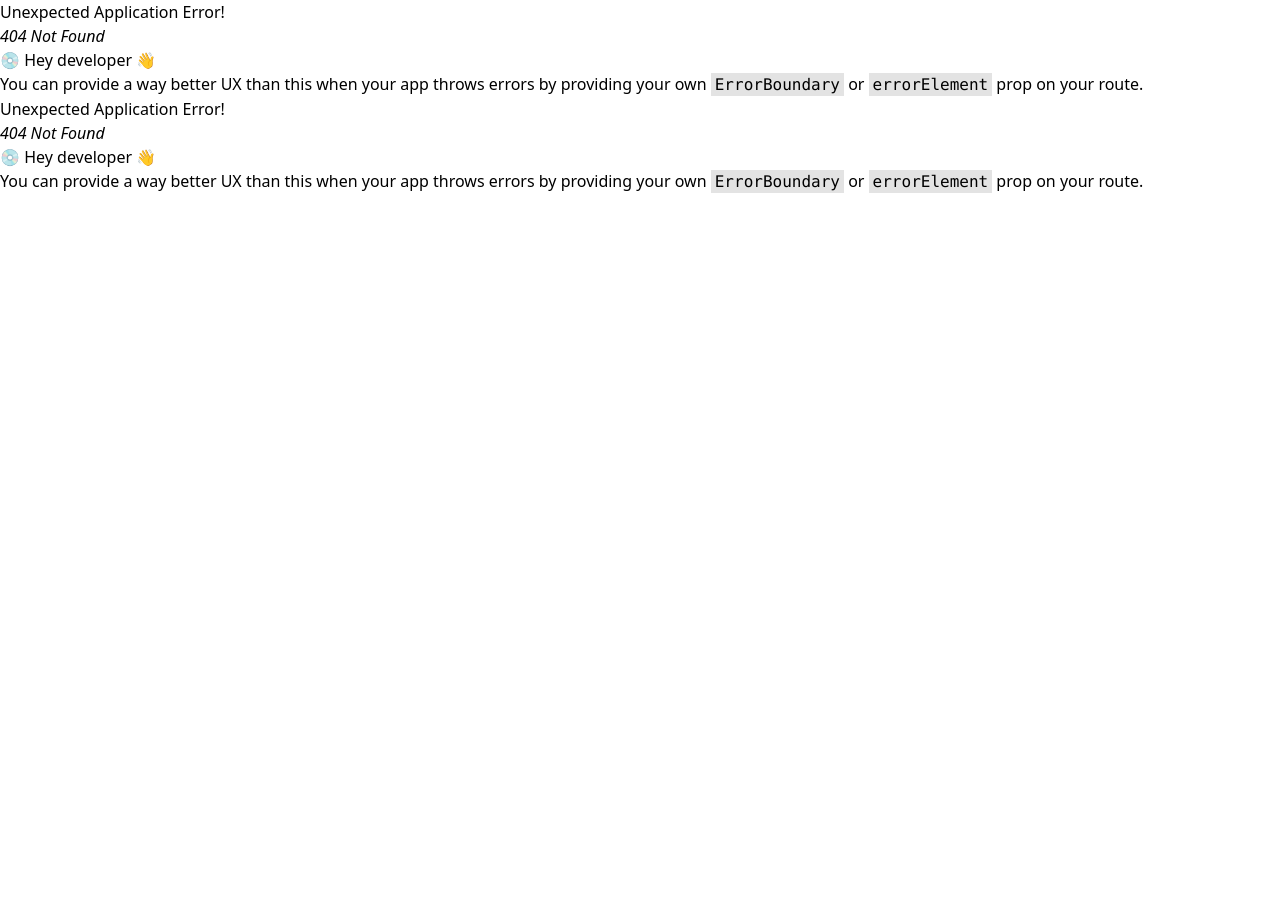
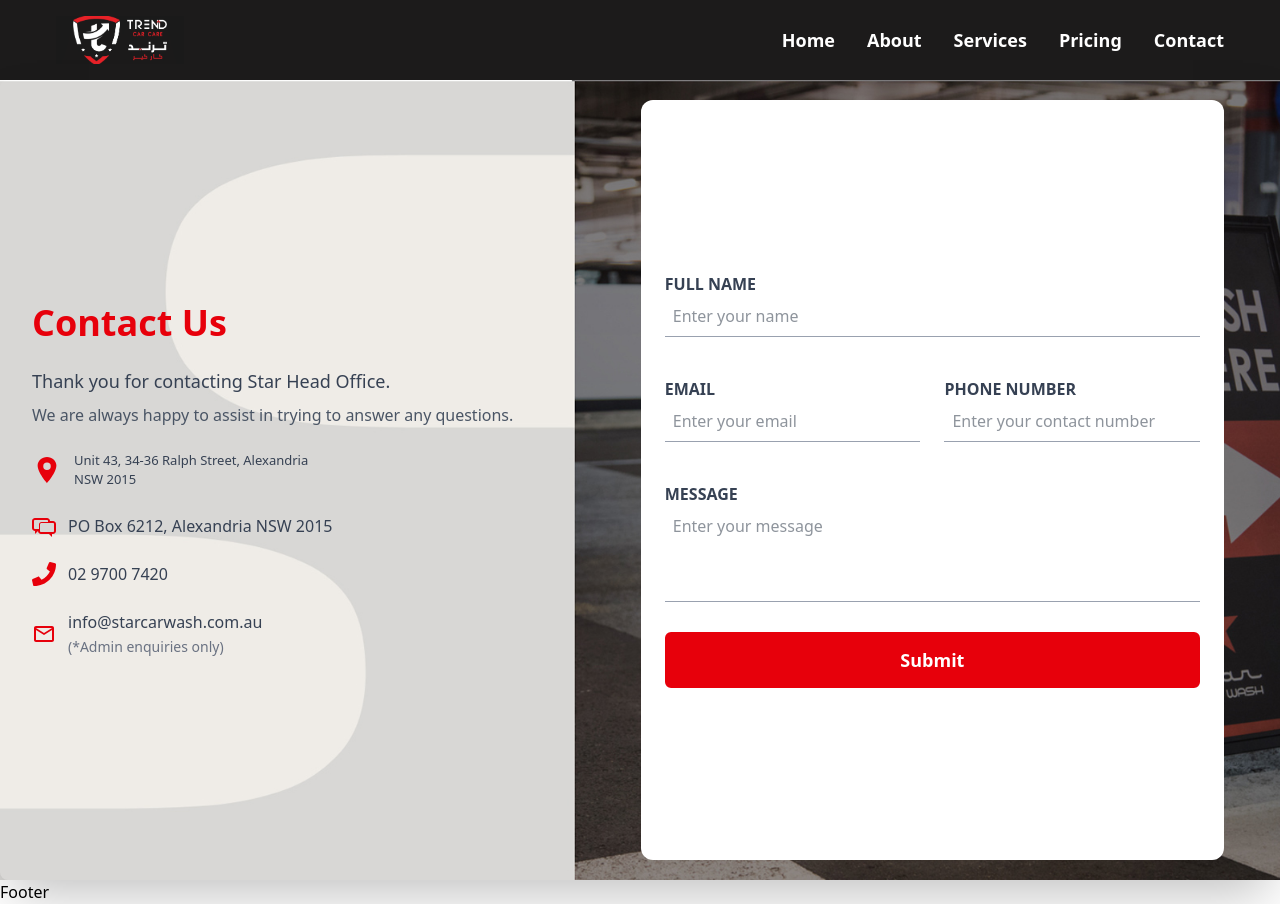
Before and after one commit to shakeel7521951/Trend-Car-Care, a React (Vite) app: page /contact-us in a window 1280 px wide. Before the commit this address had no page. Before the commit the page ends 800 px from the top, so only its background shows below. Built offline with nearby package versions, Linux system fonts and the light colour scheme.

Commit message:
add contact page

```diff
--- a/package.json
+++ b/package.json
@@ -14,6 +14,7 @@
     "framer-motion": "^12.4.0",
     "react": "^19.0.0",
     "react-dom": "^19.0.0",
+    "react-icons": "^5.4.0",
     "react-router-dom": "^7.1.5",
     "swiper": "^11.2.2",
     "tailwindcss": "^4.0.3"
--- a/src/components/Navbar.jsx
+++ b/src/components/Navbar.jsx
@@ -81,7 +81,7 @@ const Navbar = () => {
             </li>
             <li>
               <Link
-                to={"#"}
+                to="/contact-us"
                 className="block py-2 px-3 text-white rounded-sm hover:text-[#E82129] md:p-0"
                 onClick={() => setIsOpen(false)}
               >
--- a/src/main.jsx
+++ b/src/main.jsx
@@ -5,7 +5,6 @@ import App from './App.jsx'
 
 createRoot(document.getElementById('root')).render(
   <StrictMode>
-    <App />
     <div className='bgColor'>
     <App />
     </div>
--- /dev/null
+++ b/src/pages/Contact.jsx
@@ -0,0 +1,136 @@
+import React from "react";
+import { IoLocationSharp } from "react-icons/io5";
+import { TiMessages } from "react-icons/ti";
+import { FaPhone } from "react-icons/fa";
+import { MdOutlineLocalPostOffice } from "react-icons/md";
+import contactDark from "../assets/contact-dark.jpg";
+
+const WashArray = {
+  imgSrc:
+    "https://images.pexels.com/photos/4870696/pexels-photo-4870696.jpeg?auto=compress&cs=tinysrgb&w=600",
+  labels: {
+    fullName: "FULL NAME",
+    email: "EMAIL",
+    phoneNumber: "PHONE NUMBER",
+    message: "MESSAGE",
+  },
+};
+
+export default function WashContact() {
+  return (
+    <div className="w-full min-h-screen bg-gray-900 flex justify-center items-center p-4 relative">
+      {/* Image Section */}
+      <img
+        src={contactDark}
+        alt="Contact Dark"
+        className="absolute inset-0 w-full h-full object-cover"
+      />
+
+      {/* Content Section */}
+      <div className="w-full bg-transparent rounded-lg h-[100%] shadow-2xl top-0 absolute flex flex-col md:flex-row overflow-hidden motion-safe:animate-fadeIn">
+        {/* Left Section (Image and Text) */}
+        <div className="w-full hidden md:w-[50%] h-[100%] md:flex flex-col justify-center p-8 motion-safe:animate-slideInLeft duration-700">
+          {/* Title Section */}
+          <div className="space-y-2">
+            <h1 className="text-4xl font-bold text-red-600 mb-6">
+              Contact Us
+            </h1>
+            <p className="text-gray-700 text-lg">
+              Thank you for contacting Star Head Office.
+            </p>
+            <p className="text-gray-600">
+              We are always happy to assist in trying to answer any questions.
+            </p>
+          </div>
+
+          {/* Contact Information */}
+          <div className="flex flex-col space-y-6 w-full mt-6">
+            <div className="flex items-center gap-3">
+              <IoLocationSharp className="text-red-600 text-3xl" />
+              <p className="text-gray-700 text-[13px]">
+                Unit 43, 34-36 Ralph Street, Alexandria <br /> NSW 2015
+              </p>
+            </div>
+
+            <div className="flex items-center gap-3">
+              <TiMessages className="text-red-600 text-2xl" />
+              <p className="text-gray-700">PO Box 6212, Alexandria NSW 2015</p>
+            </div>
+
+            <div className="flex items-center gap-3">
+              <FaPhone className="text-red-600 text-2xl" />
+              <p className="text-gray-700">02 9700 7420</p>
+            </div>
+
+            <div className="flex items-center gap-3">
+              <MdOutlineLocalPostOffice className="text-red-600 text-2xl" />
+              <p className="text-gray-700">
+                info@starcarwash.com.au <br />
+                <span className="text-sm text-gray-500">
+                  (*Admin enquiries only)
+                </span>
+              </p>
+            </div>
+          </div>
+        </div>
+
+        {/* Right Section (Form) */}
+        <div className="w-full md:w-[50%] p-6 bg-white flex flex-col justify-center my-5 mx-14 rounded-xl motion-safe:animate-slideInRight duration-700">
+          <div className="space-y-10">
+            {/* Full Name */}
+            <div className="transition-all duration-500">
+              <label className="block text-gray-700 font-semibold">
+                {WashArray.labels.fullName}
+              </label>
+              <input
+                type="text"
+                placeholder="Enter your name"
+                className="w-full border-b border-gray-400 bg-transparent text-gray-800 outline-none focus:border-red-500 transition-all duration-300 p-2"
+              />
+            </div>
+
+            {/* Email & Phone */}
+            <div className="flex flex-col md:flex-row gap-6">
+              <div className="w-full transition-all duration-500">
+                <label className="block text-gray-700 font-semibold">
+                  {WashArray.labels.email}
+                </label>
+                <input
+                  type="email"
+                  placeholder="Enter your email"
+                  className="w-full border-b border-gray-400 bg-transparent text-gray-800 outline-none focus:border-red-500 transition-all duration-300 p-2"
+                />
+              </div>
+              <div className="w-full transition-all">
+                <label className="block text-gray-700 font-semibold">
+                  {WashArray.labels.phoneNumber}
+                </label>
+                <input
+                  type="text"
+                  placeholder="Enter your contact number"
+                  className="w-full border-b border-gray-400 bg-transparent text-gray-800 outline-none focus:border-red-500 transition-all duration-300 p-2"
+                />
+              </div>
+            </div>
+
+            {/* Message */}
+            <div className="transition-all">
+              <label className="block text-gray-700 font-semibold">
+                {WashArray.labels.message}
+              </label>
+              <textarea
+                placeholder="Enter your message"
+                className="w-full border-b border-gray-400 bg-transparent text-gray-800 outline-none focus:border-red-500 transition-all duration-300 p-2 h-24 resize-none"
+              ></textarea>
+            </div>
+          </div>
+
+          {/* Submit Button */}
+          <button className="mt-6 w-full bg-red-600 text-white py-3 text-lg cursor-pointer font-semibold rounded-md hover:bg-white border-2 border-red-600 hover:text-black transition-all duration-500">
+            Submit
+          </button>
+        </div>
+      </div>
+    </div>
+  );
+}
```
Also changed, not shown: src/App.jsx (+25 -26 lines), src/assets/contact-dark.jpg (added), 1 other file (tests, documents, lock files or other folders).
